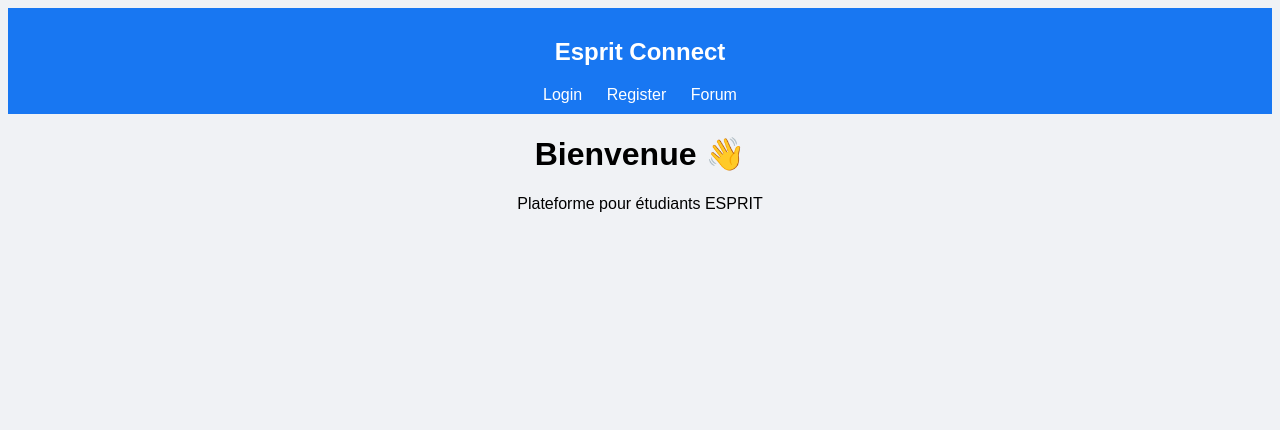
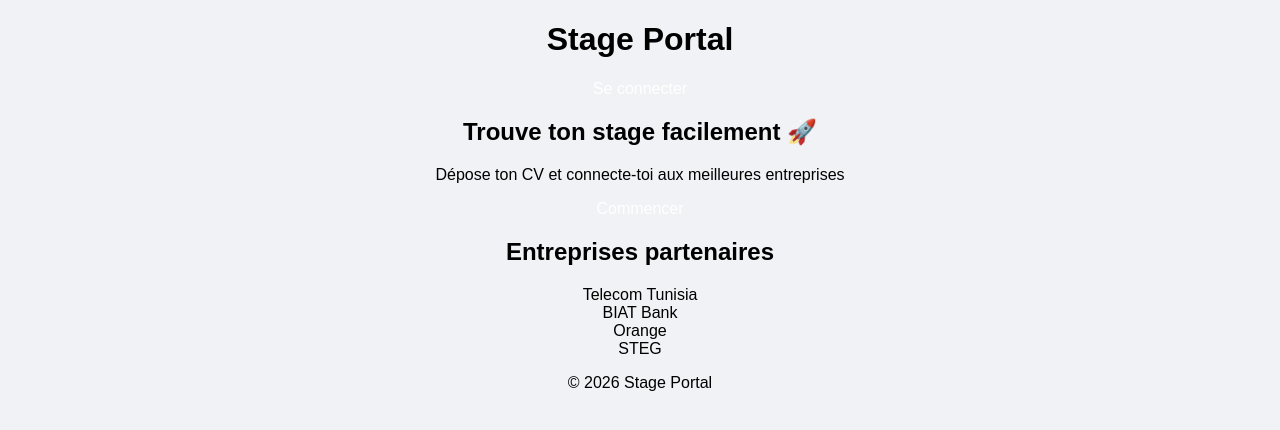
Before and after one commit to fadwadouiri8-a11y/Esprit-connect, a plain HTML site: page index.html in a window 1280 px wide. Drawn offline with Linux system fonts and the light colour scheme.

Commit message:
Update index.html

```diff
--- a/index.html
+++ b/index.html
@@ -1,21 +1,38 @@
 <!DOCTYPE html>
-<html>
+<html lang="fr">
 <head>
-  <title>Esprit Connect</title>
-  <link rel="stylesheet" href="style.css">
+<meta charset="UTF-8">
+<title>Stage Portal</title>
+<link rel="stylesheet" href="style.css">
 </head>
 
 <body>
 
-<nav>
-  <h2>Esprit Connect</h2>
-  <a href="login.html">Login</a>
-  <a href="register.html">Register</a>
-  <a href="forum.html">Forum</a>
-</nav>
+<header>
+  <h1>Stage Portal</h1>
+  <a href="login.html" class="btn">Se connecter</a>
+</header>
 
-<h1>Bienvenue 👋</h1>
-<p>Plateforme pour étudiants ESPRIT</p>
+<section class="hero">
+  <h2>Trouve ton stage facilement 🚀</h2>
+  <p>Dépose ton CV et connecte-toi aux meilleures entreprises</p>
+  <a href="login.html" class="btn-primary">Commencer</a>
+</section>
+
+<section class="companies">
+  <h2>Entreprises partenaires</h2>
+
+  <div class="grid">
+    <div class="card">Telecom Tunisia</div>
+    <div class="card">BIAT Bank</div>
+    <div class="card">Orange</div>
+    <div class="card">STEG</div>
+  </div>
+</section>
+
+<footer>
+  <p>© 2026 Stage Portal</p>
+</footer>
 
 </body>
 </html>
```
